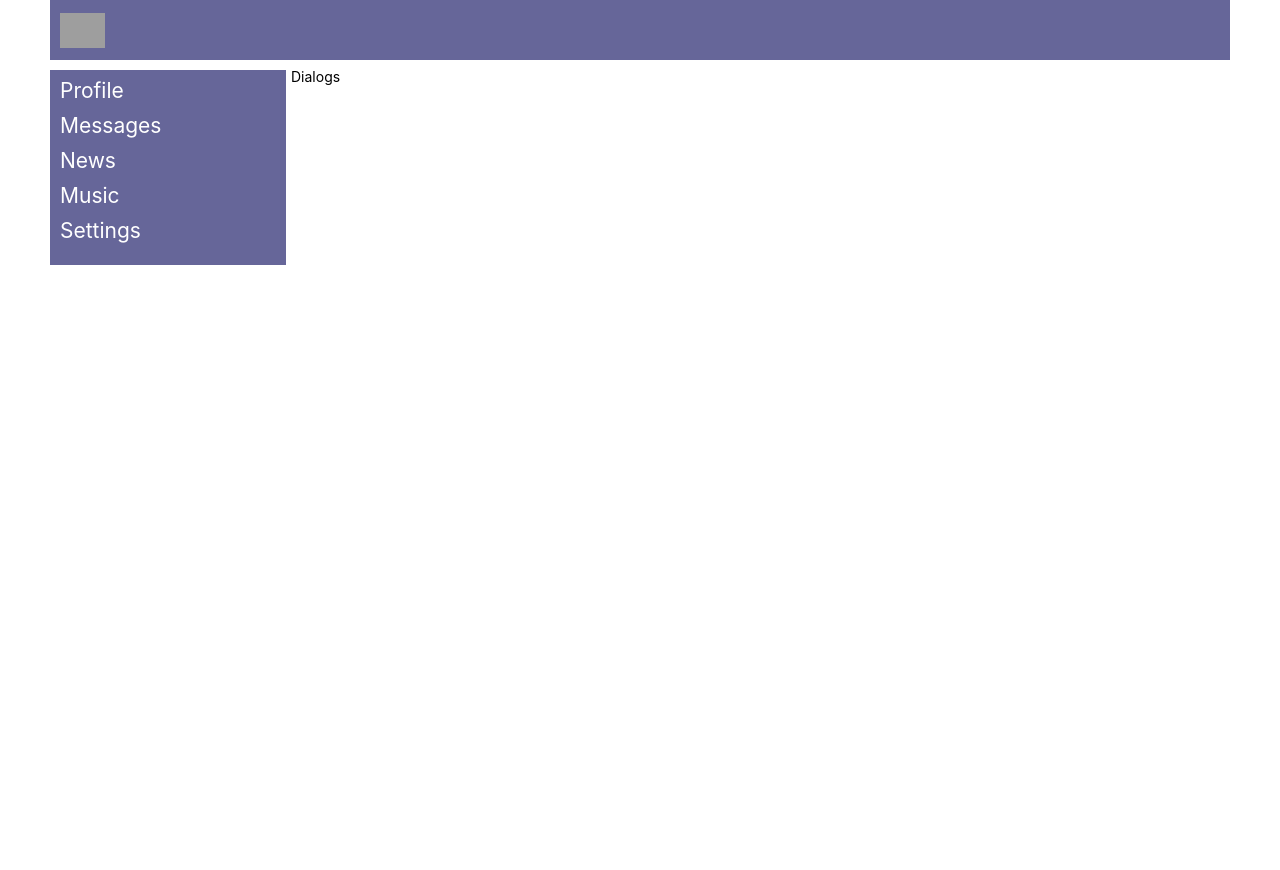
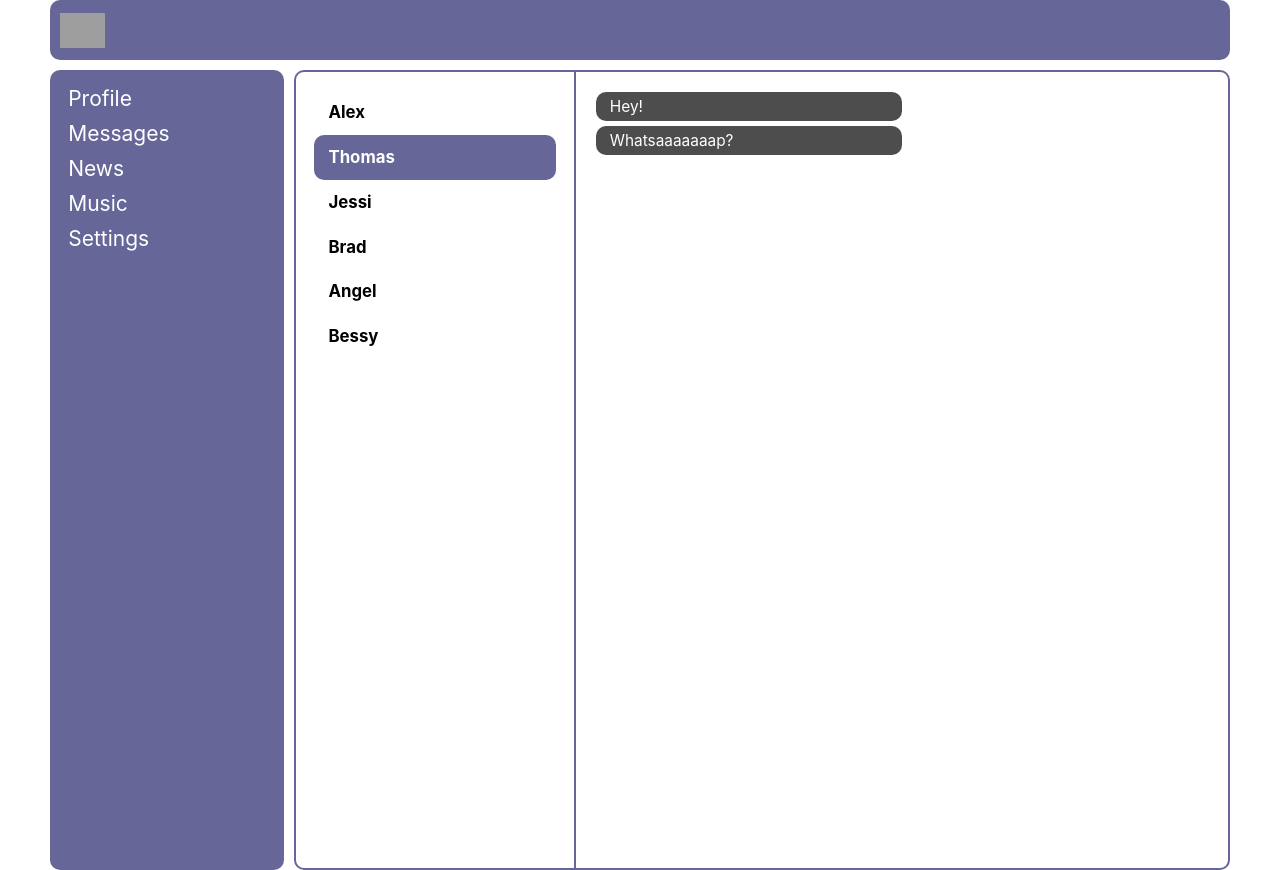
Before and after one commit to Aluminaze/social-network, a React (Create React App) app: page /dialogs in a window 1280 px wide. Before the commit the page ends 800 px from the top, so only its background shows below. Built offline with nearby package versions, Linux system fonts and the light colour scheme; grey boxes are pictures that could not be loaded.

Commit message:
Message page created

```diff
--- a/src/components/Dialogs/Dialogs.jsx
+++ b/src/components/Dialogs/Dialogs.jsx
@@ -3,9 +3,36 @@ import style from './Dialogs.module.css';
 
 const Dialogs = (props) => {
     return (
-        <div>
-            Dialogs
-        </div>
+        <section className={style.dialogs}>
+            <div className={style.dialogs__list}>
+                <div className={style.dialogs__item}>
+                    Alex
+                </div>
+                <div className={`${style.dialogs__item} ${style.dialogs__active}`}>
+                    Thomas
+                </div>
+                <div className={style.dialogs__item}>
+                    Jessi
+                </div>
+                <div className={style.dialogs__item}>
+                    Brad
+                </div>
+                <div className={style.dialogs__item}>
+                    Angel
+                </div>
+                <div className={style.dialogs__item}>
+                    Bessy
+                </div>
+            </div>
+            <div className={style.dialogs__messages}>
+                <div className={style.dialogs__message}>
+                    Hey!
+                </div>
+                <div className={style.dialogs__message}>
+                    Whatsaaaaaaap?
+                </div>
+            </div>
+        </section>
     )
 }
 
--- a/src/components/Dialogs/Dialogs.module.css
+++ b/src/components/Dialogs/Dialogs.module.css
@@ -0,0 +1,48 @@
+.dialogs {
+	display      : flex;
+	flex-basis   : 80%;
+	height       : 100%;
+	margin-left  : 5px;
+	border       : 2px solid #666699;
+	border-radius: 10px;
+}
+
+.dialogs__list {
+	display       : flex;
+	height        : 100%;
+	flex-direction: column;
+	flex-basis    : 30%;
+	padding       : 1.3rem;
+	border-right  : 2px solid #666699;
+}
+
+.dialogs__item {
+	font-size  : 1.2rem;
+	font-weight: bold;
+	padding    : 1rem;
+}
+
+.dialogs__active {
+	background-color: #666699;
+	border-radius   : 10px;
+	color           : white;
+}
+
+.dialogs__messages {
+	display       : flex;
+	flex-direction: column;
+	flex-basis    : 70%;
+	height        : 100%;
+	font-size     : 1.1rem;
+	padding       : 20px;
+}
+
+.dialogs__message {
+	display         : flex;
+	max-width       : 50%;
+	background-color: #4d4d4d;
+	padding         : 0.5rem 1rem;
+	border-radius   : 10px;
+	color           : white;
+	margin-bottom   : 0.3rem;
+}
--- a/src/components/Header/Header.module.css
+++ b/src/components/Header/Header.module.css
@@ -10,6 +10,7 @@
     height                 : 60px;
     margin-bottom          : 10px;
     background-color       : #666699;
+    border-radius:  10px;
 }
 
 .logo {
--- a/src/components/NavBar/NavBar.module.css
+++ b/src/components/NavBar/NavBar.module.css
@@ -1,9 +1,10 @@
 .nav {
     -ms-flex-preferred-size: 20%;
     flex-basis             : 20%;
-    padding                : 10px;
+    padding                : 1.3rem;
     margin-right           : 5px;
     background-color       : #666699;
+    border-radius          : 10px;
 }
 
 .item {
--- a/src/components/Profile/Posts/Posts.module.css
+++ b/src/components/Profile/Posts/Posts.module.css
@@ -32,14 +32,15 @@
     border       : 3px solid #666699;
     padding      : 0.7rem;
     font-size    : 1.3rem;
+    border-radius: 10px;
 }
 
 .posts__form__submit {
     -ms-flex-item-align: end;
     align-self         : flex-end;
-    width              : 6rem;
-    height             : 2rem;
     background-color   : #666699;
     color              : white;
     font-size          : 1.1rem;
+    border-radius: 10px;
+    padding: 0.3rem 1rem;
 }
--- a/src/components/Profile/Profile.module.css
+++ b/src/components/Profile/Profile.module.css
@@ -16,6 +16,7 @@
     align-items      : center;
     width            : 100%;
     height           : 230px;
+    border-radius: 10px;
     overflow         : hidden;
 }
 
--- a/src/style/css/App.css
+++ b/src/style/css/App.css
@@ -1,37 +1,47 @@
 * {
   padding: 0;
-  margin: 0;
-  border: 0;
+  margin : 0;
+  border : 0;
 }
 
-*, *:before, *:after {
+*,
+*:before,
+*:after {
   -webkit-box-sizing: border-box;
-  box-sizing: border-box;
+  box-sizing        : border-box;
 }
 
-:focus, :active {
+:focus,
+:active {
   outline: none;
 }
 
-a:focus, a:active {
+a:focus,
+a:active {
   outline: none;
 }
 
-nav, footer, header, aside {
+nav,
+footer,
+header,
+aside {
   display: block;
 }
 
-html, body {
-  height: 100%;
-  width: 100%;
-  font-size: 100%;
-  line-height: 1;
-  font-size: 14px;
-  -ms-text-size-adjust: 100%;
+html,
+body {
+  height               : 100%;
+  width                : 100%;
+  font-size            : 100%;
+  line-height          : 1;
+  font-size            : 14px;
+  -ms-text-size-adjust : 100%;
   -moz-text-size-adjust: 100%;
 }
 
-input, button, textarea {
+input,
+button,
+textarea {
   font-family: inherit;
 }
 
@@ -45,10 +55,11 @@ button {
 
 button::-moz-focus-inner {
   padding: 0;
-  border: 0;
+  border : 0;
 }
 
-a, a:visited {
+a,
+a:visited {
   text-decoration: none;
 }
 
@@ -64,25 +75,32 @@ img {
   vertical-align: top;
 }
 
-h1, h2, h3, h4, h5, h6 {
-  font-size: inherit;
+h1,
+h2,
+h3,
+h4,
+h5,
+h6 {
+  font-size  : inherit;
   font-weight: inherit;
 }
 
 .container {
-  width: 1180px;
+  width : 1180px;
   margin: 0 auto;
+  height: 100vh;
 }
 
 .wrapper {
-  display: -webkit-box;
-  display: -ms-flexbox;
-  display: flex;
-  -webkit-box-orient: horizontal;
-  -webkit-box-direction: normal;
-      -ms-flex-direction: row;
-          flex-direction: row;
+  display                : -webkit-box;
+  display                : -ms-flexbox;
+  display                : flex;
+  height                 : 100%;
+  -webkit-box-orient     : horizontal;
+  -webkit-box-direction  : normal;
+  -ms-flex-direction     : row;
+  flex-direction         : row;
   -ms-flex-preferred-size: 100%;
-      flex-basis: 100%;
-  margin: 10px 0;
+  flex-basis             : 100%;
+  margin                 : 10px 0;
 }
```
Also changed, not shown: 1 other file (tests, documents, lock files or other folders).
